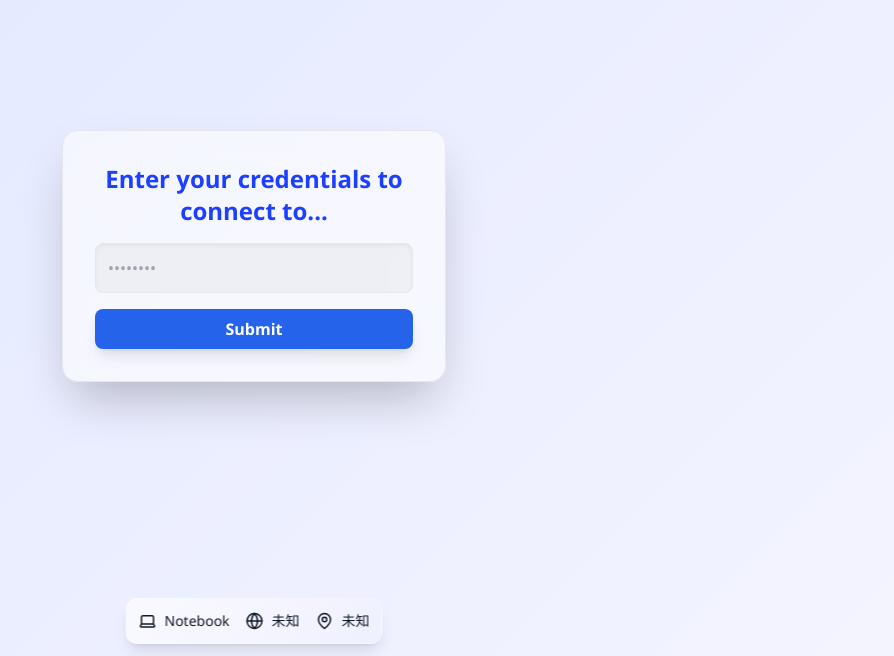
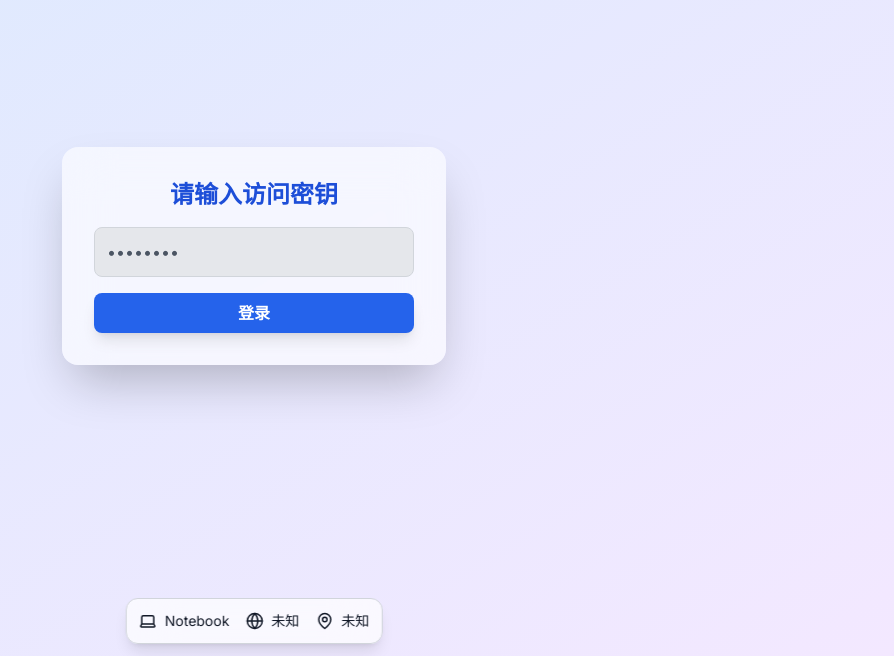
Before and after one commit to stcgd/lansoo-downloads, a React (Vite) app: page / in a window 1280 px wide. Shown: the part 144-800 px from the top of the page, without its empty margins (386-1280 px from the left). Built offline with nearby package versions, Linux system fonts and the light colour scheme; no server answers.

Commit message:
Update main.jsx

```diff
--- a/src/main.jsx
+++ b/src/main.jsx
@@ -1,8 +1,6 @@
 import React, { useState, useEffect } from "react";
 import ReactDOM from "react-dom/client";
 import App from "./App";
-import "./style.css";
-
 import { Globe, Smartphone, Monitor, Laptop, MapPin } from "lucide-react";
 
 /* ------------------ 设备检测 ------------------ */
@@ -15,31 +13,22 @@ function detectDevice() {
   return "PC";
 }
 
-/* ------------------ 稳定访客信息 ------------------ */
+/* ------------------ 访客信息 ------------------ */
 async function fetchVisitorInfo() {
   try {
-    const r = await fetch("https://ipinfo.io/json?token=46fa1df79e4ef3");
-    if (r.ok) {
-      const d = await r.json();
-      return {
-        ip: d.ip || "未知",
-        country: d.country || "未知",
-        city: d.city || "",
-        device: detectDevice(),
-      };
-    }
-    const cf = await fetch("/cdn-cgi/trace").then((res) => res.text());
-    const ip = (cf.match(/ip=(.*)/) || [])[1]?.trim();
-    const country = (cf.match(/loc=(.*)/) || [])[1]?.trim();
-    if (ip) return { ip, country: country || "未知", city: "", device: detectDevice() };
+    const res = await fetch("/cdn-cgi/trace");
+    const text = await res.text();
+    const ip = (text.match(/ip=(.*)/) || [])[1]?.trim() || "未知";
+    const country = (text.match(/loc=(.*)/) || [])[1]?.trim() || "未知";
+    return { ip, country, city: "", device: detectDevice() };
   } catch (e) {
     console.warn("访客信息获取失败:", e);
+    return { ip: "未知", country: "未知", city: "", device: detectDevice() };
   }
-  return { ip: "未知", country: "未知", city: "", device: detectDevice() };
 }
 
 /* ------------------ 底部访客条 ------------------ */
-const VisitorBar = () => {
+const VisitorBar = ({ darkMode }) => {
   const [info, setInfo] = useState(null);
 
   useEffect(() => {
@@ -48,31 +37,22 @@ const VisitorBar = () => {
 
   if (!info) return null;
 
-  const isDark = window.matchMedia("(prefers-color-scheme: dark)").matches;
   const deviceIcon =
-    info.device === "Mobile" ? <Smartphone size={18} /> :
-    info.device === "Notebook" ? <Laptop size={18} /> :
-    <Monitor size={18} />;
+    info.device === "Mobile"
+      ? <Smartphone size={18} />
+      : info.device === "Notebook"
+      ? <Laptop size={18} />
+      : <Monitor size={18} />;
 
   return (
-    <div
-      className="fixed bottom-0 left-1/2 -translate-x-1/2 mb-3 rounded-xl shadow-lg p-3 flex items-center gap-4 backdrop-blur-xl text-sm z-50"
-      style={{
-        background: isDark
-          ? "linear-gradient(135deg,rgba(30,30,30,0.7),rgba(60,60,60,0.7))"
-          : "linear-gradient(135deg,rgba(255,255,255,0.7),rgba(240,240,255,0.7))",
-        border: "1px solid rgba(255,255,255,0.2)",
-      }}
-    >
-      <div className="flex items-center gap-2">
-        {deviceIcon} {info.device}
-      </div>
-      <div className="flex items-center gap-2">
-        <Globe size={18} /> {info.ip}
-      </div>
-      <div className="flex items-center gap-2">
-        <MapPin size={18} /> {info.country} {info.city}
-      </div>
+    <div className={`
+      fixed bottom-0 left-1/2 -translate-x-1/2 mb-3 rounded-xl shadow-lg p-3 flex items-center gap-4
+      backdrop-blur-xl text-sm z-50
+      ${darkMode ? "bg-gray-800 text-gray-200 border border-gray-600" : "bg-white/70 text-gray-900 border border-gray-300"}
+    `}>
+      <div className="flex items-center gap-2">{deviceIcon} {info.device}</div>
+      <div className="flex items-center gap-2"><Globe size={18} /> {info.ip}</div>
+      <div className="flex items-center gap-2"><MapPin size={18} /> {info.country} {info.city}</div>
     </div>
   );
 };
@@ -85,73 +65,68 @@ const PasswordScreen = ({ onPasswordSubmit }) => {
   const [attempts, setAttempts] = useState(0);
 
   const maxAttempts = 5;
+  const darkMode = window.matchMedia("(prefers-color-scheme: dark)").matches;
 
   const handleSubmit = (e) => {
     e.preventDefault();
     if (password === "sunway") {
       onPasswordSubmit(true);
     } else {
+      if (attempts + 1 >= maxAttempts) {
+        setError("密码错误次数超过限制，请稍后再试！");
+      } else {
         setShake(true);
-      setTimeout(() => setShake(false), 500);
+        setTimeout(() => setShake(false), 400);
         setError(`密码错误，请重试（${attempts + 1}/${maxAttempts}）`);
         setAttempts(attempts + 1);
-      if (attempts + 1 >= maxAttempts) {
-        setError("密码错误次数超过限制，请稍后再试！");
       }
     }
   };
 
-  const isDark = window.matchMedia("(prefers-color-scheme: dark)").matches;
-
   return (
-    <div
-      className="min-h-screen flex flex-col justify-center items-center px-4"
-      style={{
-        background: isDark
-          ? "linear-gradient(135deg,#0f0f0f,#1a1a2e)"
-          : "linear-gradient(135deg,#e0e7ff,#f4f4ff)",
-      }}
-    >
-      <VisitorBar />
+    <div className={`min-h-screen flex flex-col justify-center items-center px-4 ${darkMode ? "bg-gray-900" : "bg-gradient-to-br from-blue-100 to-purple-100"}`}>
+      <VisitorBar darkMode={darkMode} />
 
       <form
         onSubmit={handleSubmit}
-        className={`p-8 rounded-2xl shadow-2xl border backdrop-blur-xl flex flex-col items-center gap-4 w-full max-w-sm`}
-        style={{
-          background: isDark ? "rgba(20,20,20,0.55)" : "rgba(255,255,255,0.55)",
-        }}
+        className={`
+          relative w-full max-w-sm p-8 rounded-2xl backdrop-blur-xl
+          flex flex-col items-center gap-4 shadow-2xl
+          ${darkMode ? "bg-gray-800/60" : "bg-white/60"}
+        `}
       >
-        <h2
-          className="text-2xl font-bold text-center"
-          style={{ color: isDark ? "#90b4ff" : "#1d3fff" }}
-        >
-          Enter your credentials to connect to...
+        <h2 className={`text-2xl font-bold text-center ${darkMode ? "text-blue-300" : "text-blue-700"}`}>
+          请输入访问密钥
         </h2>
 
+        <div className="w-full relative">
           <input
             type="password"
             placeholder="••••••••"
             value={password}
             onChange={(e) => setPassword(e.target.value)}
             disabled={attempts >= maxAttempts}
-          className={`p-3 w-full rounded-lg shadow-inner border outline-none
-            bg-gray-200/50 dark:bg-gray-700/50 focus:ring-2 focus:ring-blue-400
+            className={`
+              relative w-full p-3 rounded-lg border outline-none
+              ${darkMode ? "bg-gray-700 border-gray-600 text-gray-200 placeholder-gray-400" : "bg-gray-200 border-gray-300 text-gray-900 placeholder-gray-600"}
+              focus:ring-2 focus:ring-blue-400
               ${shake ? "animate-shake" : ""}
-            relative overflow-hidden`}
+            `}
           />
-
-        {/* 波纹动画 */}
-        <div
-          className="absolute pointer-events-none w-full h-full top-0 left-0 animate-ping"
-          style={{ opacity: 0.2 }}
-        ></div>
+          {/* 输入波纹效果 */}
+          <span className="absolute inset-0 rounded-lg pointer-events-none animate-ping opacity-20 bg-blue-400/20"></span>
+        </div>
 
         <button
           type="submit"
           disabled={attempts >= maxAttempts}
-          className="w-full py-2 rounded-lg font-bold bg-blue-600 hover:bg-blue-700 text-white shadow-lg transition-all disabled:opacity-50 disabled:cursor-not-allowed"
+          className={`
+            w-full py-2 rounded-lg font-bold
+            ${darkMode ? "bg-blue-600 hover:bg-blue-700 text-white" : "bg-blue-600 hover:bg-blue-700 text-white"}
+            shadow-lg transition-all disabled:opacity-50 disabled:cursor-not-allowed
+          `}
         >
-          Submit
+          登录
         </button>
 
         {error && <p className="text-red-500 text-sm text-center">{error}</p>}
@@ -182,3 +157,5 @@ const Main = () => {
 };
 
 ReactDOM.createRoot(document.getElementById("root")).render(<Main />);
+
+/* ------------------ Tailwind 动画 ------------------ */
```
Lines whose indentation alone changed are shown as unchanged.
